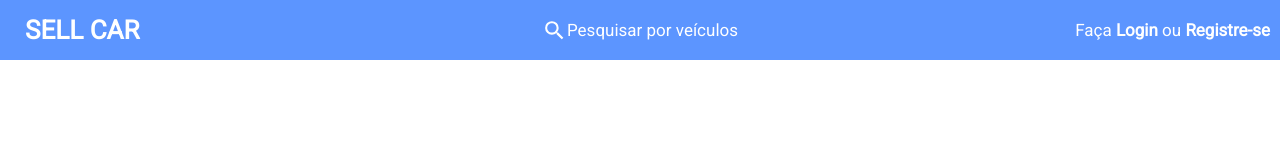
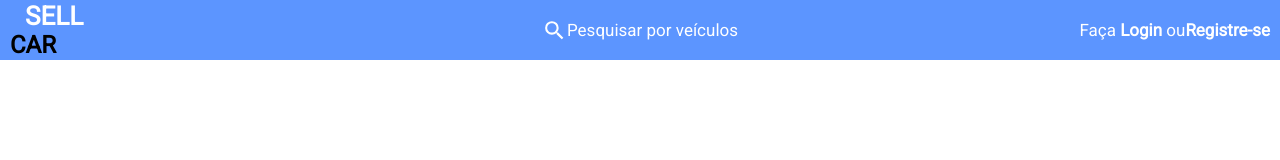
Before and after one commit to PLSR12/SellCar-WebApp, a React (Create React App) app: page / in a window 1280 px wide. Shown: the top 160 px of the page. Built offline with nearby package versions, Linux system fonts and the light colour scheme; no server answers.

Commit message:
[*] changed color title and onClick search icon

```diff
--- a/src/components/Organisms/Header/index.tsx
+++ b/src/components/Organisms/Header/index.tsx
@@ -1,8 +1,6 @@
 import React, { useState } from 'react'
-import toast, { Toaster } from 'react-hot-toast'
 import { useNavigate } from 'react-router-dom'
 
-import HeaderImage from 'common/assets/image-header.png'
 import { useUser } from 'hooks/UserContext'
 import * as S from './styles'
 
@@ -16,17 +14,14 @@ export const Header = () => {
     navigate('/login')
   }
 
-  const goPageVehicleRegister = () => {
-    navigate('/anunciar')
-  }
-
   return (
     <S.Container>
-      <Toaster />
+      <div className="title-container">
+        <h1>SELL</h1>
+        <h2> CAR</h2>
+      </div>
 
-      <h1>SELL CAR</h1>
-
-      <S.DivSearch onClick={() => navigate('../pesquisar-veiculo')}>
+      <S.DivSearch onClick={() => navigate('/pesquisar-veiculo')}>
         <S.SearchIcon />
         <S.TextHeader>
           {window.innerWidth > 940 ? 'Pesquisar por veículos' : ''}
@@ -48,7 +43,7 @@ export const Header = () => {
             {modalUser && (
               <S.ModalUser>
                 <S.Ul>
-                  <li onClick={goPageVehicleRegister}>Anunciar</li>
+                  <li onClick={() => navigate('/anunciar')}>Anunciar</li>
                   <li onClick={() => navigate('/meus-anuncios')}>
                     Meus Anúncios
                   </li>
@@ -64,7 +59,7 @@ export const Header = () => {
           </>
         ) : (
           <S.TextHeader>
-            Faça <span onClick={() => navigate('/login')}>Login</span> ou{' '}
+            Faça <span onClick={() => navigate('/login')}>Login</span> ou
             <span onClick={() => navigate('/cadastro')}>Registre-se</span>
           </S.TextHeader>
         )}
```
